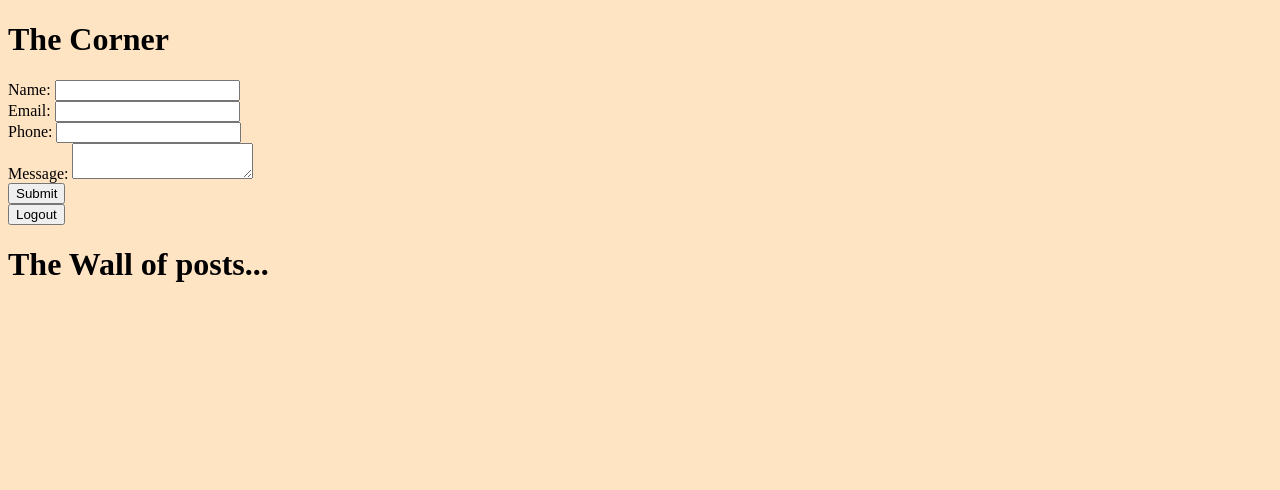
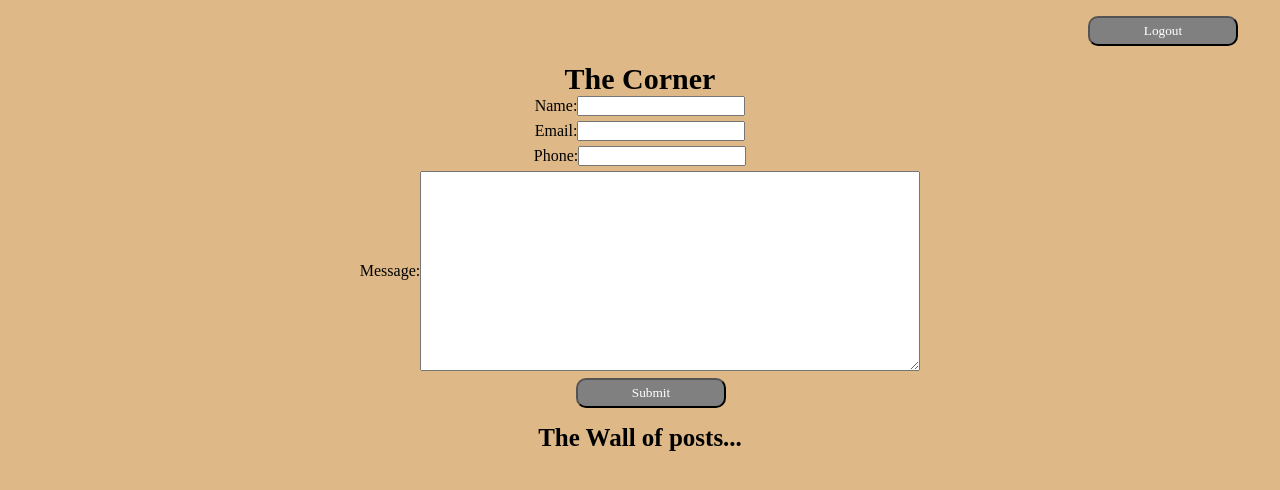
Before and after one commit to JonasB91/guestbokMongoDB, a website: page public/blog.html in a window 1280 px wide. Drawn offline with Linux system fonts and the light colour scheme; no server answers.

Commit message:
fixade lite css

```diff
--- a/public/blog.css
+++ b/public/blog.css
@@ -1,3 +1,67 @@
+* {
+ margin: 0;
+ padding: 0;
+ box-sizing: border-box;
+ font-family: 'Times New Roman', Times, serif;
+}
+
 body {
+    background-color: burlywood;
+}
+
+h1 {
+    margin-top: 2vh;
+    text-align: center;
+    font-weight: bold;
+    font-size: 30px;
+}
+
+.form-group {
+    display: flex;
+    align-items: center;
+    justify-content: center;
+    margin-bottom: 5px;
+}
+h2 {
+    margin-top: 2vh;
+    text-align: center;
+    font-size: 25px;
+
+}
+
+#content {
+    width: 500px;
+    height: 200px;
+}
+
+#blog-posts {
+    display: grid;
+    row-gap: 10px;
+    margin-top: 4vh;
+    justify-content: center;
+    align-items: center;
+    text-align: center;
     background-color: bisque;
 }
+
+#submit-btn {
+   margin-top: 2px;
+   margin-left: 45vw;
+   width: 150px;
+   height: 30px;
+   border-radius: 10px;
+   text-align: center;
+   background-color: grey;
+   color: white;
+}
+
+.logout-btn {
+    width: 150px;
+    height: 30px;
+    border-radius: 10px;
+    text-align: center;
+    margin-left: 85vw;
+    margin-top: 2vh;
+    background-color: grey;
+    color: white;
+}
--- a/public/blog.html
+++ b/public/blog.html
@@ -9,28 +9,35 @@
 
 </head>
 <body>
-  <h1>The Corner</h1>
-  <form action="/addpost" method="post">
-    <label for="name">Name:</label>
-    <input type="text" id="name" name="name" required><br>
-
-    <label for="email">Email:</label>
-    <input type="email" id="email" name="email" required><br>
-
-    <label for="phone">Phone:</label>
-    <input type="tel" id="phone" name="phone" required><br>
-
-    <label for="content">Message:</label>
-    <textarea id="content" name="content" required></textarea><br>
-
-    <button type="submit">Submit</button>
-  </form>
   <form action="/logout" method="get">
     <button type="submit" class="logout-btn">Logout</button>
 </form>
+  <div class="form-container">
+    <h1>The Corner</h1>
+    <form id="form" action="/addpost" method="post">
+      <div class="form-group">
+        <label for="name">Name:</label>
+        <input type="text" id="name" name="name" required>
+      </div>
+      <div class="form-group">
+        <label for="email">Email:</label>
+        <input type="email" id="email" name="email" required>
+      </div>
+      <div class="form-group">
+        <label for="phone">Phone:</label>
+        <input type="tel" id="phone" name="phone" required>
+      </div>
+      <div class="form-group">
+        <label for="content">Message:</label>
+        <textarea id="content" name="content" required></textarea>
+      </div>
+      <button id="submit-btn" type="submit">Submit</button>
+    </form>
+  </div>
 
 
-  <h1>The Wall of posts...</h1>
+
+  <h2>The Wall of posts...</h2>
   <ul id="blog-posts">
     <!-- Här visas alla blog-posts som hämtas från databasen Mongo DB fetchas via index.js och app.js -->
   </ul>
--- a/public/style.css
+++ b/public/style.css
@@ -10,7 +10,7 @@ body {
     display: flex;
     align-items: center;
     justify-content: center;
-    background-color: bisque;
+    background-color: burlywood;
 }
 
 h2 {
@@ -42,3 +42,12 @@ h2 {
     font-size: 12px;
     border: 1px solid white;
 }
+
+.submit-btn {
+    height: 30px;
+    width: 150px;
+    border-radius: 10px;
+    margin-left: 50px;
+    background-color: grey;
+    color: white;
+}
```
